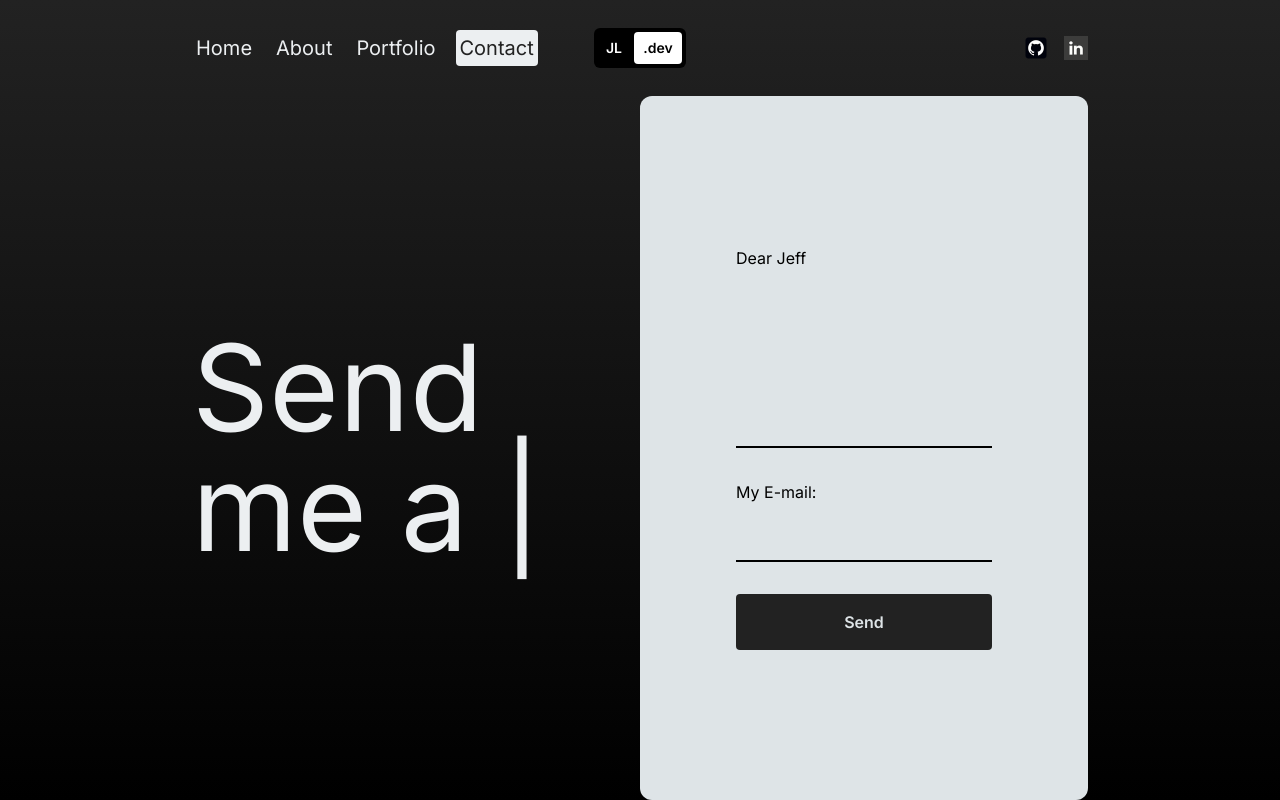
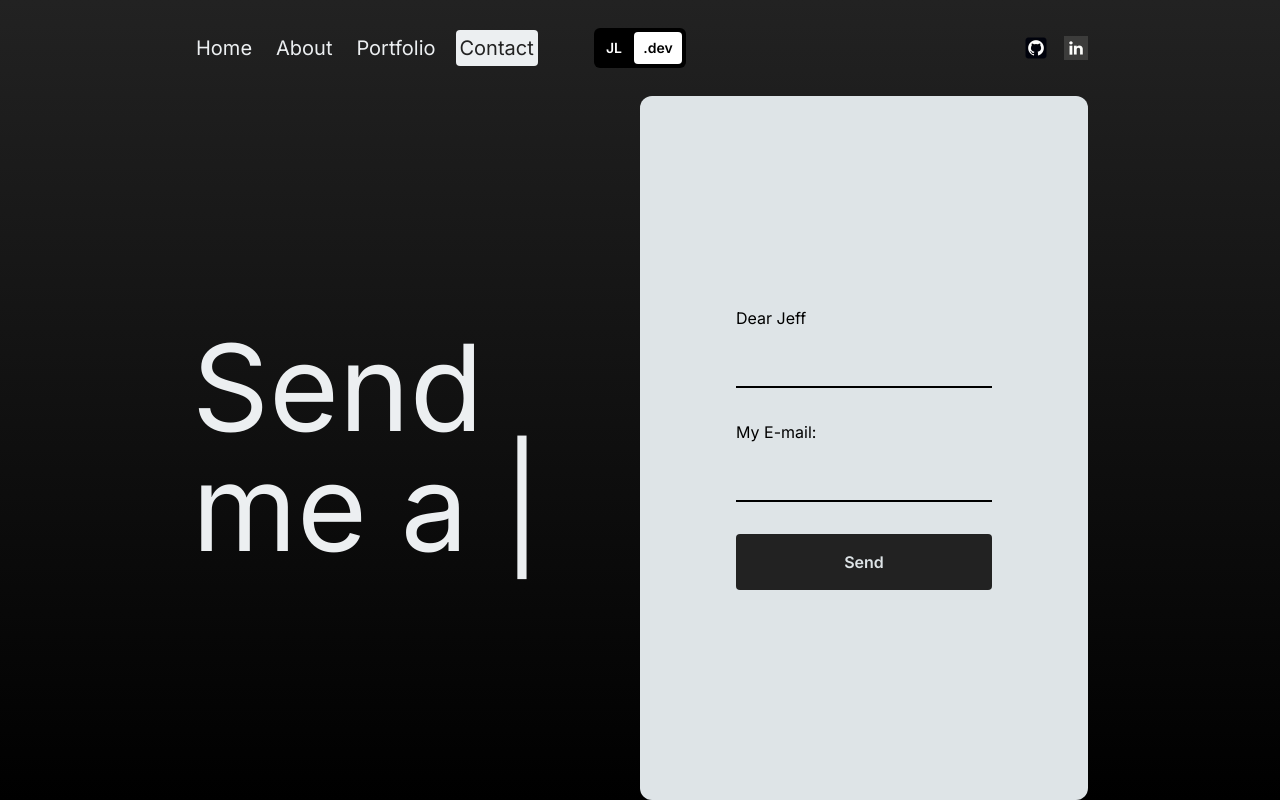
Before and after one commit to Audiph/jl, a Next.js app: page /contact in a window 1280 px wide. Built offline with nearby package versions, Linux system fonts and the light colour scheme.

Commit message:
fix some bugs and add error handling

```diff
--- a/src/app/about/page.jsx
+++ b/src/app/about/page.jsx
@@ -200,7 +200,7 @@ const AboutPage = () => {
           >
             {/* EXPERIENCE TITLE */}
             <motion.h1
-              initial={{ x: '-310px' }}
+              initial={{ x: '-350px' }}
               animate={isExperienceRefInView ? { x: 0 } : {}}
               transition={{ delay: 0.2 }}
               className="font-bold text-2xl text-[#ECEFF1]"
--- a/src/app/contact/page.jsx
+++ b/src/app/contact/page.jsx
@@ -3,19 +3,44 @@ import emailjs from '@emailjs/browser';
 import { motion } from 'framer-motion';
 import { useRef, useState } from 'react';
 import { TypeAnimation } from 'react-type-animation';
+import { validRegex } from '@/app/utils/common';
 import Loading from '@/components/Loading';
+import useScreenSize from '@/app/utils/useScreenSize';
 
 const ContactPage = () => {
+  const defaultError = { err: false, message: '' };
   const [success, setSuccess] = useState(false);
-  const [error, setError] = useState(false);
+  const [error, setError] = useState(defaultError);
   const [isLoading, setIsLoading] = useState(false);
   const form = useRef();
+  const { height } = useScreenSize();
 
   const sendEmail = (e) => {
     e.preventDefault();
     setIsLoading(true);
     setSuccess(false);
-    setError(false);
+    setError(defaultError);
+
+    const formData = new FormData(e.currentTarget);
+    const { user_message, user_email } = Object.fromEntries(formData);
+
+    if (user_message === '') {
+      setError({ err: true, message: 'Message must not be empty!' });
+      setIsLoading(false);
+      return;
+    }
+
+    if (user_email === '') {
+      setError({ err: true, message: 'E-mail must not be empty!' });
+      setIsLoading(false);
+      return;
+    }
+
+    if (!user_email.match(validRegex)) {
+      setError({ err: true, message: 'Invalid E-mail Address!' });
+      setIsLoading(false);
+      return;
+    }
 
     emailjs
       .sendForm(
@@ -34,7 +59,7 @@ const ContactPage = () => {
         },
         () => {
           setIsLoading(false);
-          setError(true);
+          setError({ err: true, message: 'Something went wrong!' });
         }
       );
   };
@@ -71,14 +96,22 @@ const ContactPage = () => {
           className="h-1/2 lg:h-full lg:w-1/2 bg-[#DEE4E7] rounded-xl flex flex-col gap-8 justify-center p-24"
         >
           <span>Dear Jeff</span>
-          <textarea
-            rows={6}
-            className="bg-transparent border-b-2 border-b-black outline-none resize-none"
-            name="user_message"
-          />
+          {height <= 1050 ? (
+            <input
+              type="text"
+              className="bg-transparent border-b-2 border-b-black outline-none"
+              name="user_message"
+            />
+          ) : (
+            <textarea
+              rows={6}
+              className="bg-transparent border-b-2 border-b-black outline-none resize-none"
+              name="user_message"
+            />
+          )}
           <span>My E-mail:</span>
           <input
-            type="email"
+            type="text"
             className="bg-transparent border-b-2 border-b-black outline-none"
             name="user_email"
           />
@@ -95,9 +128,9 @@ const ContactPage = () => {
               Your message has been sent successfully!
             </span>
           )}
-          {error && (
+          {error.err && (
             <span className="font-semibold text-[#BF0000]">
-              Something went wrong!
+              {error.message}
             </span>
           )}
         </form>
--- a/src/app/page.jsx
+++ b/src/app/page.jsx
@@ -5,6 +5,7 @@ import GraphemeSplitter from 'grapheme-splitter';
 
 import { motion } from 'framer-motion';
 import { TypeAnimation } from 'react-type-animation';
+import Link from 'next/link';
 
 const description =
   "Explore to delve into the journey of a passionate Full Stack Software Engineer. From front-end development using React and Next.js to backend mastery with Node.js and Python, I specialize in crafting innovative solutions that fuel business growth and enhance user engagement. Let's collaborate to turn ideas into reality";
@@ -61,10 +62,10 @@ const HomePage = () => {
           {/* BUTTONS */}
           <div className="w-full flex gap-4">
             <button className="p-4 rounded-lg ring-1 ring-[#ECEFF1] bg-[#ECEFF1] text-[#222222] hover:bg-transparent hover:text-[#ECEFF1]">
-              View My Work
+              <Link href="/portfolio">View My Work</Link>
             </button>
             <button className="p-4 rounded-lg ring-1 ring-[#ECEFF1] text-[#ECEFF1] hover:bg-[#ECEFF1] hover:text-[#222222]">
-              Contact Me
+              <Link href="/contact">Contact Me</Link>
             </button>
           </div>
         </div>
--- a/src/app/portfolio/page.jsx
+++ b/src/app/portfolio/page.jsx
@@ -12,7 +12,7 @@ const items = [
     alt: 'Cover Me Video',
     description:
       "An insurance product offering comprehensive coverage designed to safeguard individuals and families against life's uncertainties. Tailored to meet diverse needs, CoverMe provides financial protection in areas such as health, critical illness, disability, and life insurance.",
-    url: 'https://tripx.prd.coverme.com/travel-insurance',
+    url: 'https://tripx.prd.coverme.com/travel-insurance/get-a-quote',
   },
   {
     id: 2,
@@ -94,7 +94,12 @@ const PortfolioPage = () => {
                   <p className="w-80 md:w96 lg:w-[500px] lg:text-lg xl:w-[600px] text-[#B0BEC5]">
                     {item.description}
                   </p>
-                  <Link href={item.url} className="flex justify-end">
+                  <Link
+                    href={item.url}
+                    className="flex justify-end"
+                    target="_blank"
+                    rel="noreferrer"
+                  >
                     <button className="p-2 text-sm md:p-4 md:text-md lg:p-8 lg:text-lg bg-[#ECEFF1] text-[#222222] font-semibold m-4 rounded">
                       See Demo
                     </button>
--- /dev/null
+++ b/src/app/utils/common.js
@@ -0,0 +1 @@
+export const validRegex = /^[\w-]+(?:\.[\w-]+)*@(?:[\w-]+\.)+[a-zA-Z]{2,7}$/;
--- /dev/null
+++ b/src/app/utils/useScreenSize.jsx
@@ -0,0 +1,34 @@
+'use client';
+import { useState, useEffect } from 'react';
+
+const useScreenSize = () => {
+  const [screenSize, setScreenSize] = useState({
+    width: 0,
+    height: 0,
+  });
+
+  useEffect(() => {
+    // Define a function to update screenSize state with window dimensions
+    const updateScreenSize = () => {
+      setScreenSize({
+        width: window.innerWidth,
+        height: window.innerHeight,
+      });
+    };
+
+    // Add event listener to update screenSize state on window resize
+    window.addEventListener('resize', updateScreenSize);
+
+    // Call updateScreenSize initially to set the initial dimensions
+    updateScreenSize();
+
+    // Remove event listener on component unmount
+    return () => {
+      window.removeEventListener('resize', updateScreenSize);
+    };
+  }, []);
+
+  return screenSize;
+};
+
+export default useScreenSize;
```
